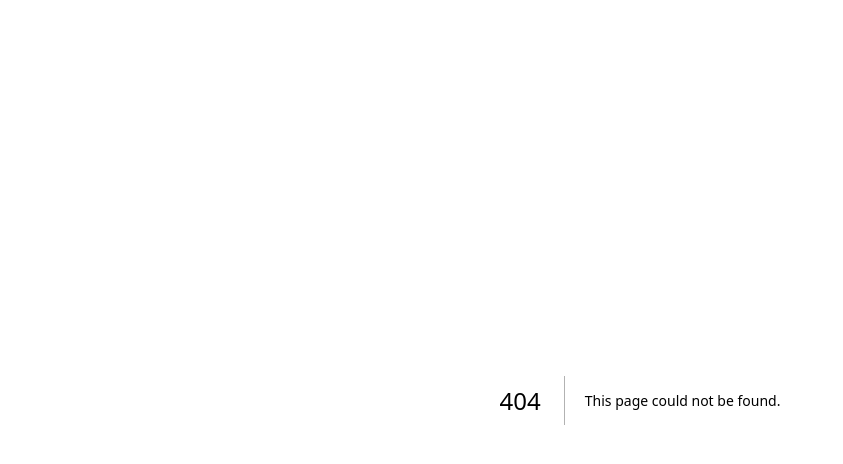
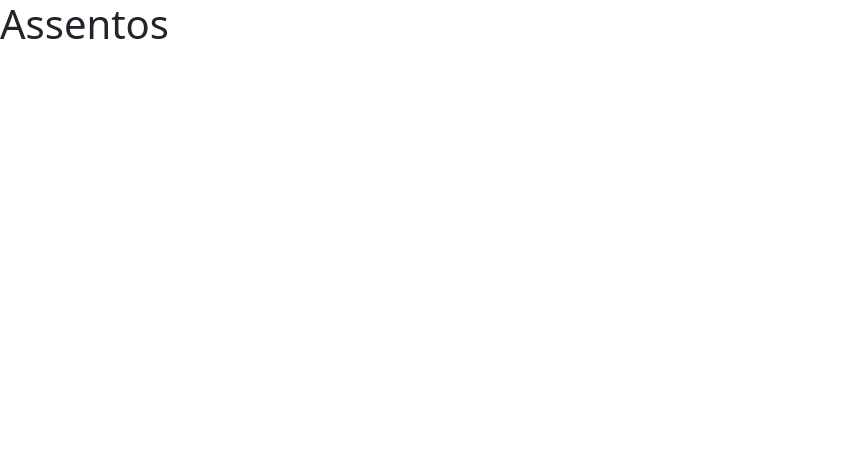
Before and after one commit to Dev-Souza/kauanCine, a Next.js app: page /assentos/1 in a window 1280 px wide. Before the commit this address had no page. Shown: the top 464 px of the page, without its empty margins (0-843 px from the left). Built offline with nearby package versions, Linux system fonts and the light colour scheme.

Commit message:
feat: criação da aba de assento.

```diff
--- /dev/null
+++ b/src/app/assentos/[id]/page.js
@@ -0,0 +1,7 @@
+'use client'
+
+export default function Page(){
+    return (
+        <h1>Assentos</h1>
+    )
+}
```
